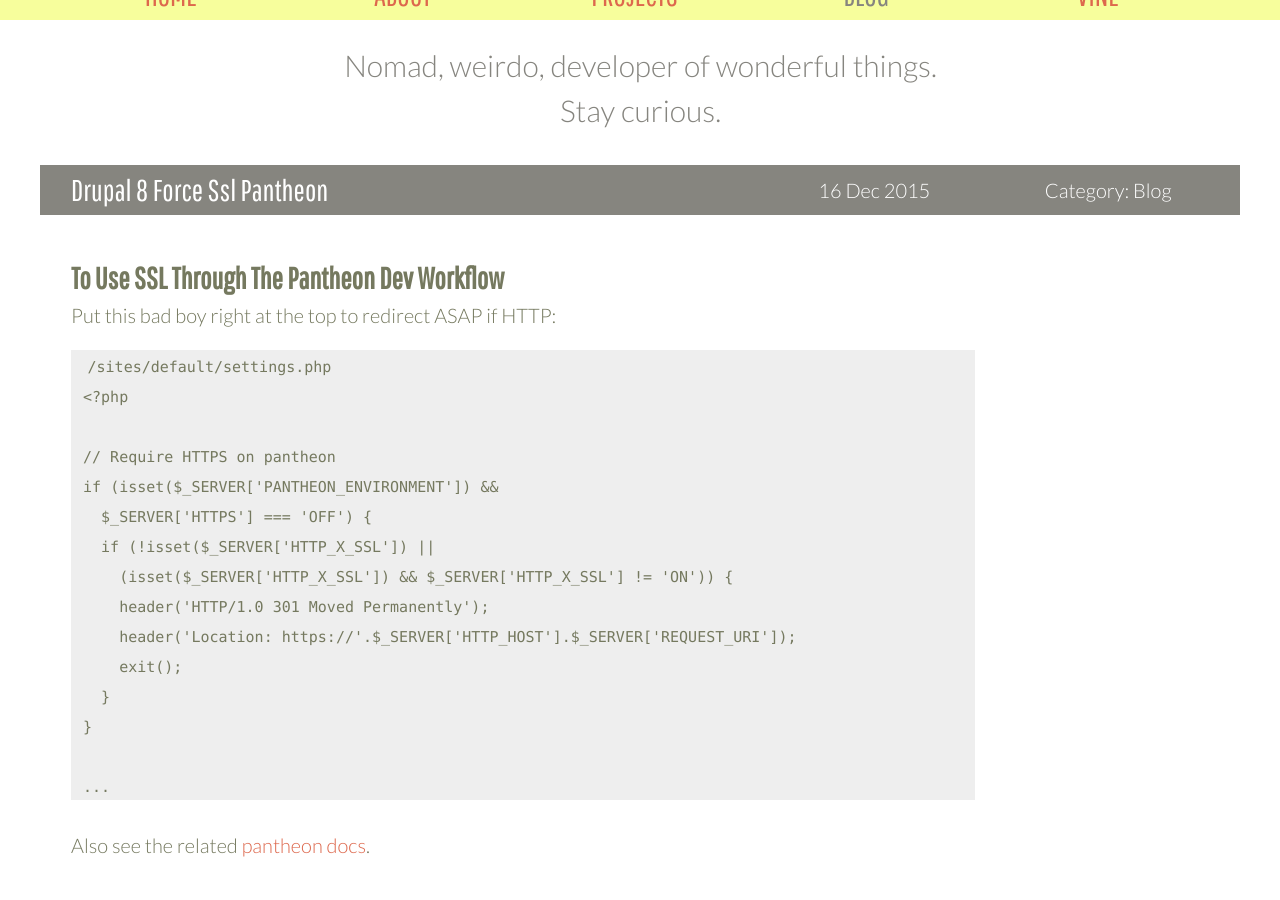
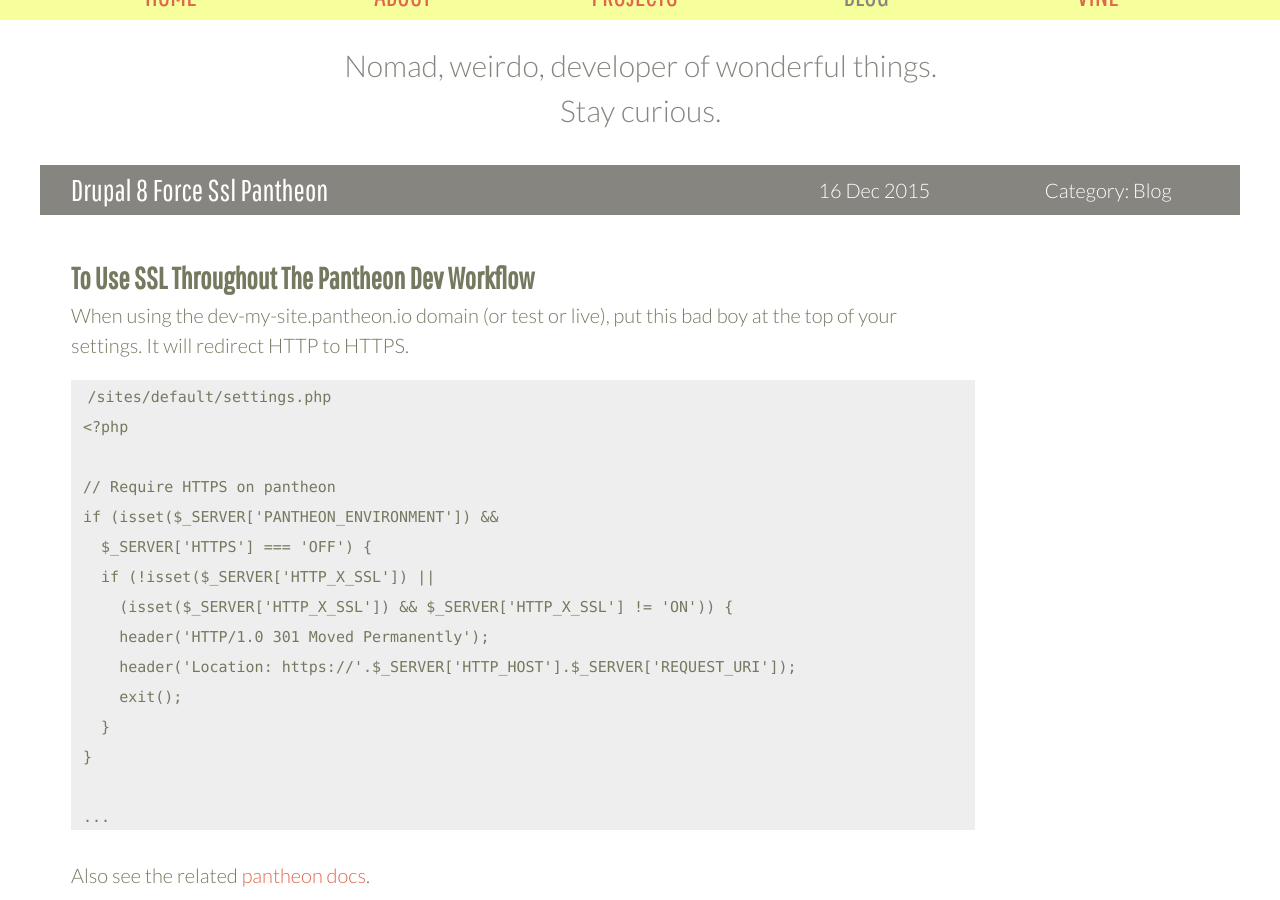
Before and after one commit to eeeschwartz/erikschwartz, a Jekyll site: the page built from _posts/2015-12-16-drupal-8-force-ssl-pantheon.md, in a window 1280 px wide and 900 px high, scrolled down 339 px. Built offline with Jekyll 4.4.1, drawn with Linux system fonts in a browser that asks for light colours; Markdown is read by kramdown in place of the engine named in the settings.

````diff
--- a/_posts/2015-12-16-drupal-8-force-ssl-pantheon.md
+++ b/_posts/2015-12-16-drupal-8-force-ssl-pantheon.md
@@ -7,9 +7,9 @@ date: "2015-12-16"
 permalink: "2015-12-16-drupal-8-force-ssl-pantheon"
 ---
 
-### To use SSL through the Pantheon dev workflow
+### To use SSL throughout the Pantheon dev workflow
 
-Put this bad boy right at the top to redirect ASAP if HTTP:
+When using the dev-my-site.pantheon.io domain (or test or live), put this bad boy at the top of your settings. It will redirect HTTP to HTTPS.
 
 ```php
 /sites/default/settings.php
````
Also changed, not shown: _posts/2014-11-26-bookmarklet-extract-questions-google-form.md (+2 -2 lines), _posts/2015-11-16-install-pantheon-drupal-8-mamp.md (+4 -1 lines), _posts/2015-12-24-drupal-8-deploy-custom-block.md (+1 -1 lines).
